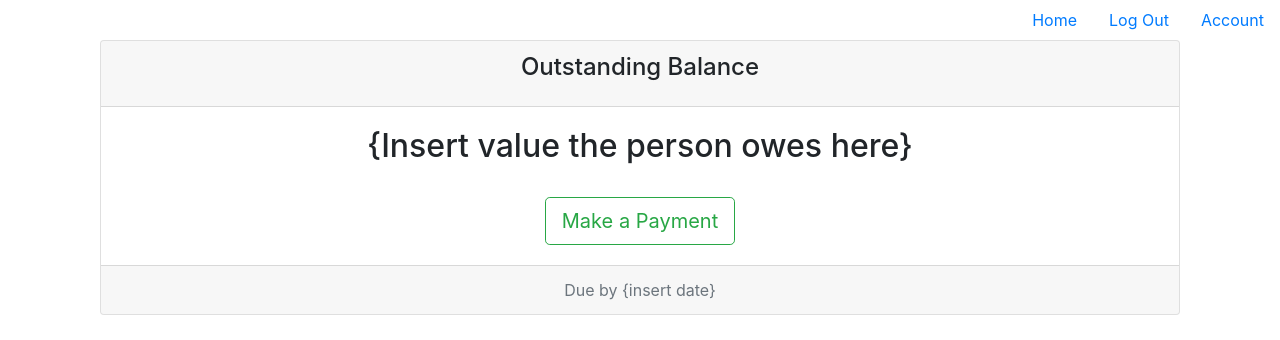
After one commit to itsnehasharma/swamphacks-2019, a Flask app: page /finance_center in a window 1280 px wide. The commit adds this page. Shown: the top 340 px of the page. Run offline with Flask 2, Linux system fonts and the light colour scheme; a user stored in the database is signed in; some libraries are stand-ins or nearby versions.

Commit message:
moving things around

```diff
--- /dev/null
+++ b/groupfund/templates/finance_center.html
@@ -0,0 +1,47 @@
+{% extends "base.html" %}
+{% block content %}
+
+<div class = "container">
+    <div class="card text-center">
+      <div class="card-header">
+           <h4 class="card-title">Outstanding Balance</h4>
+      </div>
+      <div class="card-body">
+          <h2>{Insert value the person owes here}</h2><br />
+        <a href="{{url_for('transactions.make_payment')}}" class="btn btn-outline-success btn-lg">Make a Payment</a>
+      </div>
+      <div class="card-footer text-muted">
+        Due by {insert date}
+      </div>
+    </div> <br><br>
+
+    <div class="row" align="center">
+    <div class="col-md" align="center">
+
+
+
+            <div class="card" style="width: 18rem;">
+              <img class="card-img-top" src="..." alt="Card image cap">
+              <div class="card-body">
+                <h5 class="card-title">Transaction History</h5>
+                <p class="card-text">Check out your outstanding balance, recent transactions, and edit your payment settings.</p>
+                <a href="{{url_for('users.transaction_history', username = current_user.username)}}" class="btn btn-primary">Go</a>
+              </div>
+            </div>
+            </div>
+
+            <div class="col-md" align="center">
+
+            <div class="card" style="width: 18rem;">
+              <img class="card-img-top" src="..." alt="Card image cap">
+              <div class="card-body">
+                <h5 class="card-title">Settings</h5>
+                <p class="card-text">Check out your outstanding balance, recent transactions, and edit your payment settings.</p>
+                <a href="#" class="btn btn-primary">Go</a>
+              </div>
+            </div>
+            </div>
+
+            </div>
+
+{% endblock %}
--- a/groupfund/users/views.py
+++ b/groupfund/users/views.py
@@ -70,19 +70,16 @@ def account():
 
     return render_template('account.html', form=form)
 
+@users.route('/finance_center')
+@login_required
+def finance_center():
 
-#transaction history
-# @users.route("/<username>")
-# def transaction_history(username):
-#     page = request.args.get('page', 1, type=int)
-#     user = User.query.filter_by(username=username).first_or_404()
-#     history = Transaction.query.filter_by(person=user).order_by(Transaction.date.desc()).paginate(page=page, per_page=5)
-#     return render_template('transaction_history.html', history=history, user=user)
+    return render_template('finance_center.html')
 
 
 @users.route("/<username>")
 def transaction_history(username):
     page = request.args.get('page', 1, type=int)
     user = User.query.filter_by(username=username).first_or_404()
-    transaction_history = Transaction.query.filter_by(person=user).order_by(Transaction.date.desc()).paginate(page=page)
+    transaction_history = Transaction.query.filter_by(person=user).order_by(Transaction.date.desc()).paginate(page=page, per_page=5)
     return render_template('transaction_history.html', transaction_history=transaction_history, user=user)
```
Also changed, not shown: groupfund/templates/account.html (+41 -14 lines), groupfund/data.sqlite.
